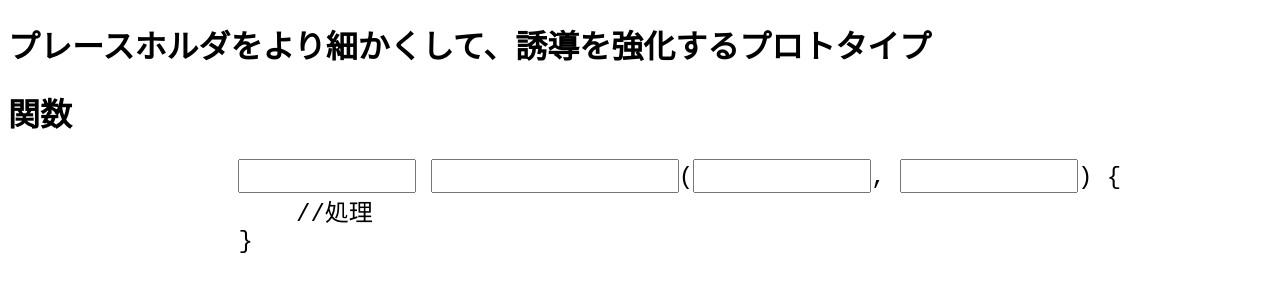
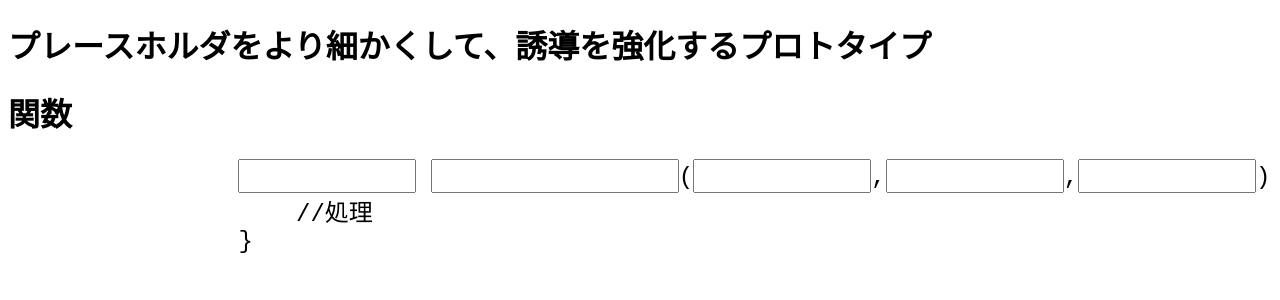
Before and after one commit to KHashimoto3/PLS_FRONT, a Vue app in the folder slice_place_proto/: page / in a window 1280 px wide. Shown: the top 300 px of the page. Built offline with nearby package versions, Linux system fonts and the light colour scheme.

Commit message:
関数の引数のテキストエリア数を可変にした。

```diff
--- a/slice_place_proto/src/components/funcSlice.vue
+++ b/slice_place_proto/src/components/funcSlice.vue
@@ -3,7 +3,7 @@
     <h1>関数</h1>
     <div class="codeArea">
       <pre>
-                <input type="text" size="10" @focus="showHint1" @blur="closeHint1"><div class="drag-and-drop" :style="hintStyleObj.hint1">{{hintObj.hint1}}</div> <input type="text" size="15">(<input type="text" size="10">, <input type="text" size="10">) {
+                <input type="text" size="10" @focus="showHint1" @blur="closeHint1"><div class="drag-and-drop" :style="hintStyleObj.hint1">{{hintObj.hint1}}</div> <input type="text" size="15">(<input type="text" size="10" v-show="argIsUsed" @focus="showHint3" @blur="closeHint3"><div class="addArgTextArea" v-for="i of addArgCnt" :key="i">,<input type="text" size="10" @focus="showHint3" @blur="closeHint3"></div><div class="drag-and-drop" :style="hintStyleObj.hint3">{{hintObj.hint3}}</div>) {
                     //処理
                 }
         </pre>
@@ -16,12 +16,36 @@ export default {
   name: "funcSlice",
   data() {
     return {
+      addArgCnt: 2,
+      argIsUsed: true,
       hintObj: {
         hint1: "変数の型",
+        hint2: "関数名",
+        hint3: "関数の引数",
       },
 
       hintStyleObj: {
         hint1: {
+          position: "absolute",
+          background: "#6cb913d3",
+          color: "white",
+          "font-size": "0.8em",
+          "border-radius": "0.5em",
+          padding: "10px",
+          margin: "-0.8em 0.5em 0 1em",
+          display: "none",
+        },
+        hint2: {
+          position: "absolute",
+          background: "#6cb913d3",
+          color: "white",
+          "font-size": "0.8em",
+          "border-radius": "0.5em",
+          padding: "10px",
+          margin: "-0.8em 0.5em 0 1em",
+          display: "none",
+        },
+        hint3: {
           position: "absolute",
           background: "#6cb913d3",
           color: "white",
@@ -41,6 +65,18 @@ export default {
     closeHint1: function () {
       this.hintStyleObj.hint1.display = "none";
     },
+    showHint2: function () {
+      this.hintStyleObj.hint2.display = "inline-block";
+    },
+    closeHint2: function () {
+      this.hintStyleObj.hint2.display = "none";
+    },
+    showHint3: function () {
+      this.hintStyleObj.hint3.display = "inline-block";
+    },
+    closeHint3: function () {
+      this.hintStyleObj.hint3.display = "none";
+    },
   },
 };
 </script>
@@ -52,4 +88,7 @@ pre {
 input {
   font-size: 18pt;
 }
+div.addArgTextArea {
+  display: inline;
+}
 </style>
```
